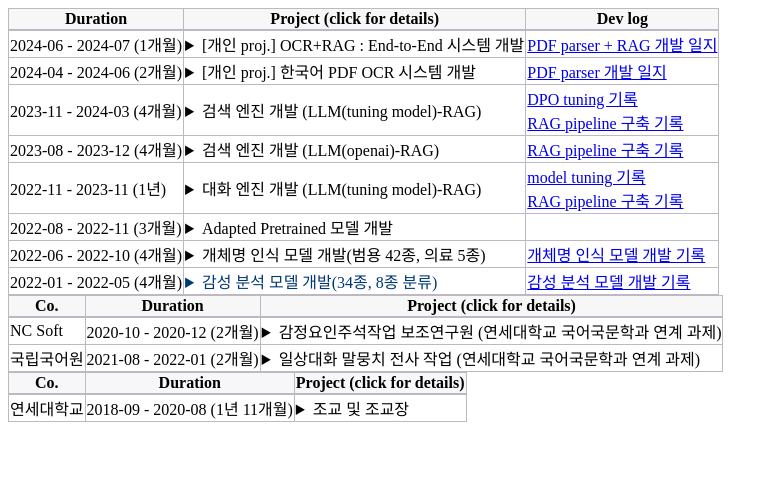
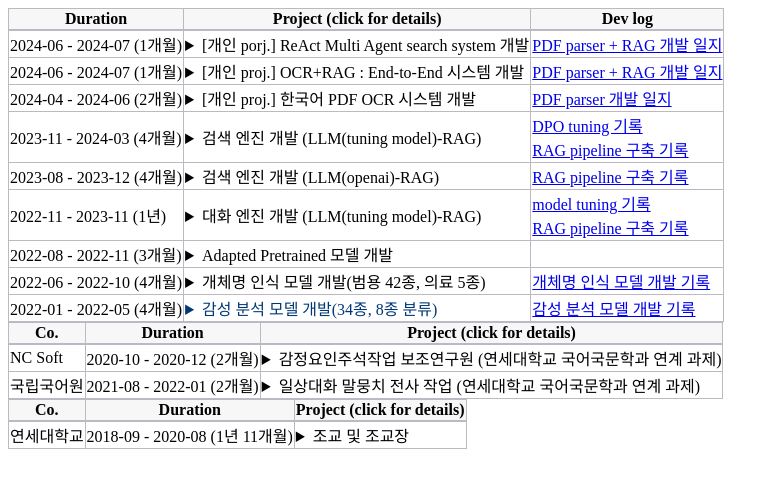
Before and after one commit to finddme/finddme.github.io, a Jekyll site: the page built from _posts/2022-01-01-Project.md, in a window 1280 px wide. Shown: the top 488 px of the page, without its empty margins (0-779 px from the left). Built offline with Jekyll 4.4.1, drawn with Linux system fonts in a browser that asks for light colours.

Commit message:
Update 2022-01-01-Project.md

```diff
--- a/_posts/2022-01-01-Project.md
+++ b/_posts/2022-01-01-Project.md
@@ -23,6 +23,36 @@
          <th class="line4" bgcolor="#F8F7F9">Duration</th>
          <th class="line4" bgcolor="#F8F7F9">Project (click for details)</th>
          <th class="line4" bgcolor="#F8F7F9">Dev log</th>
+       </tr>
+       <tr>
+         <td class="line"> 2024-06 - 2024-07 (1개월)</td>
+         <td class="line">
+           <details>
+           <summary style="cursor: pointer;" onmouseover="this.style.fontWeight='bold'; this.style.color='#003876'; this.style.backgroundColor='#f2f2f2'" onmouseout="this.style.fontWeight=''; this.style.color=''; this.style.backgroundColor=''"><span class="glyphicon glyphicon-menu-right"></span>
+            <span class="glyphicon glyphicon-option-horizontal" style="display:none"></span>[개인 porj.] ReAct Multi Agent search system 개발</summary>
+              <li><strong>프로젝트 정의</strong></li>
+                 ReAct 기반 Multi Agent 검색 시스템 개발<br>
+                 Agents: law, ai(blog post), realtime, websearch, image generation<br>
+             <br>
+              <li><strong>개발 단계</strong></li>
+                  1) agent 선정, agent별 pipeline 설계 <br>
+                  2) agent별 데이터 필요 분야 데이터 수집  (law, ai, realtime)<br>
+                  3) agent별 ReAct 필요 분야 선정 및 ReAct 방법 설계<br>
+                  4) 각 agent별 개발 후 전체 코드 구조화<br>
+                  5) api 개발<br>
+              <br>
+              <li><strong>사용 기술</strong></li>
+                1) ReAct<br>
+                2) Human in the loop <br>
+                3) Image generation<br>
+                4) Fastapi, Streamlit<br>
+                5) data collect, data processing<br>
+              <br>
+              <li><strong>개발 언어:</strong> python</li>
+              <br>
+            </details>
+          </td>
+         <td class="line"><a href="https://finddme.github.io/dev log/2024/08/08/react_agent/">PDF parser + RAG 개발 일지</a></td>
        </tr>
        <tr>
          <td class="line"> 2024-06 - 2024-07 (1개월)</td>
```
